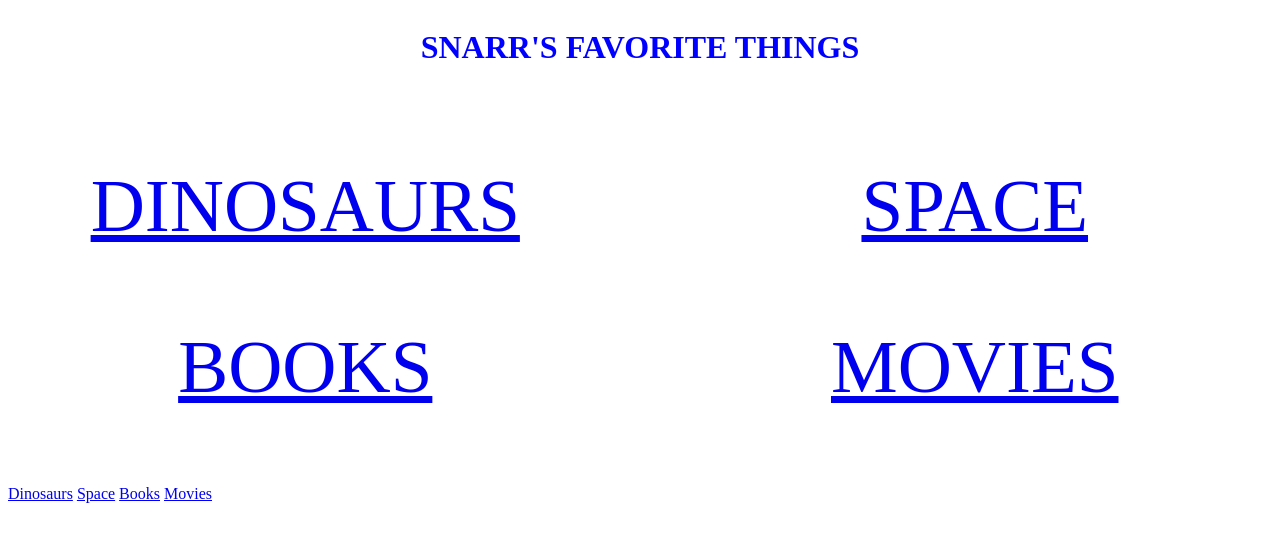
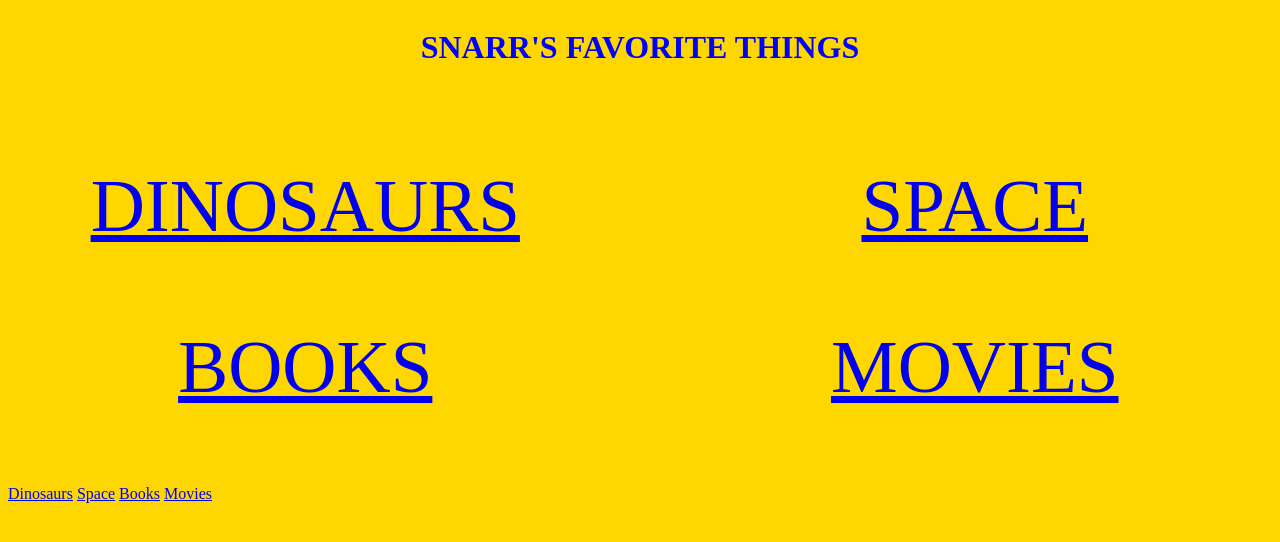
Before and after one commit to masnarr/masnarr.github.io, a PHP site: page / in a window 1280 px wide. Shown: the top 542 px of the page. Run offline with PHP 8.4, Linux system fonts and the light colour scheme.

Commit message:
background color

```diff
--- a/main.css
+++ b/main.css
@@ -62,3 +62,7 @@ footer{
     margin-left: auto;
     margin-right: auto;
 }
+
+body{
+    background-color: gold;
+}
```
